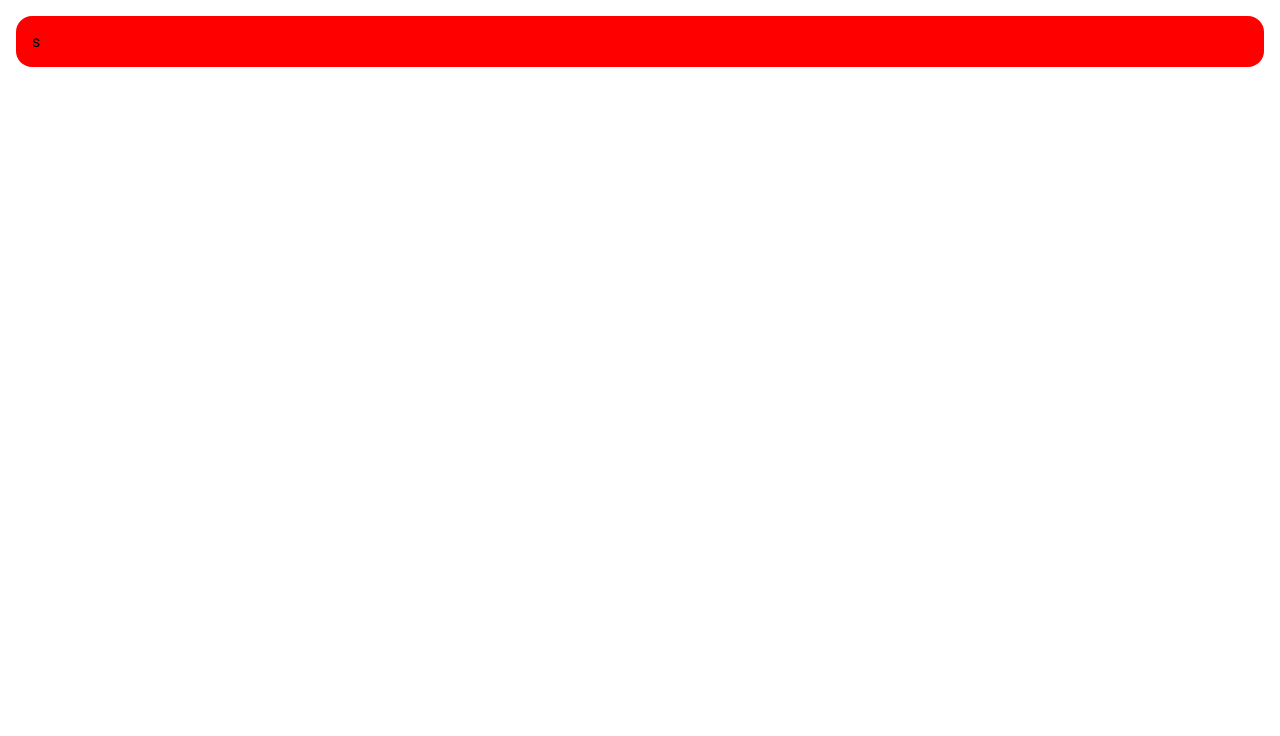
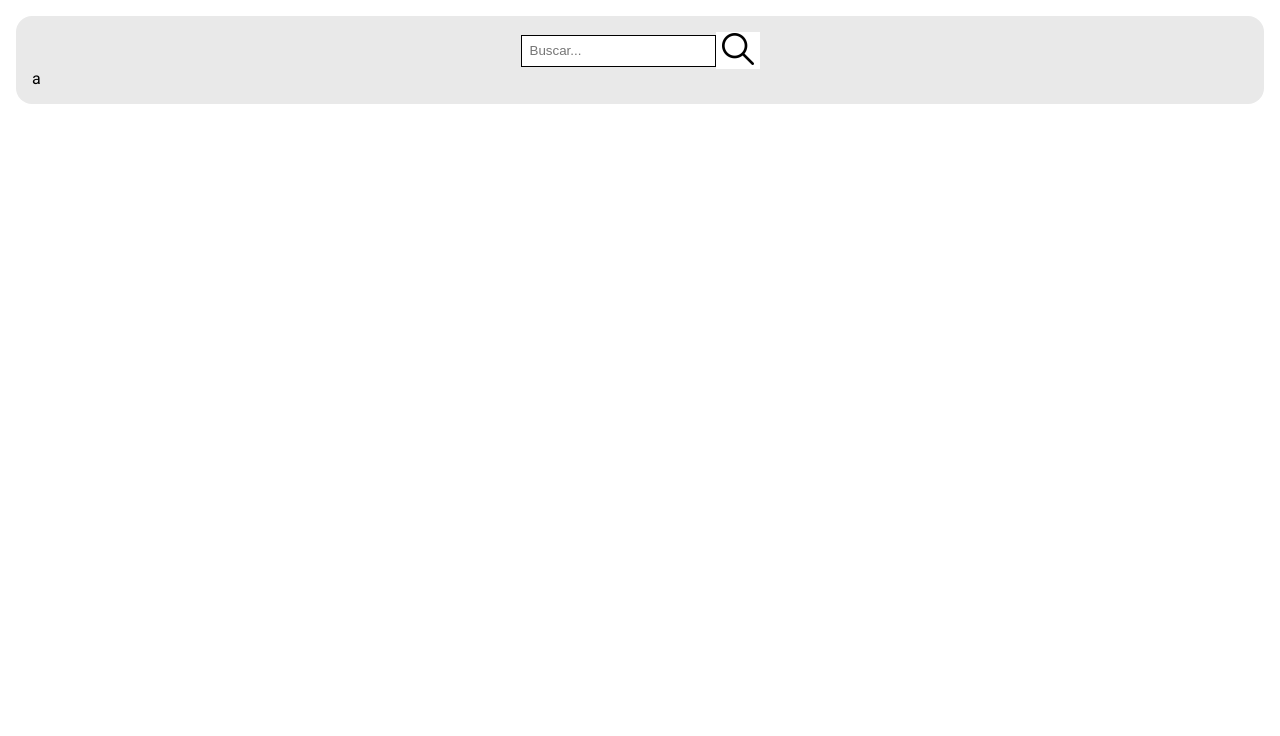
Before and after one commit to adriannc21/linktegrity, a plain HTML site: page index.html in a window 1280 px wide. Shown: the part 64-800 px from the top of the page. Drawn offline with Linux system fonts and the light colour scheme.

Commit message:
nuevo cambio

```diff
--- a/assets/css/styles.css
+++ b/assets/css/styles.css
@@ -25,6 +25,7 @@ body {
   margin: 0;
   padding: 0;
   font-family: "Roboto", sans-serif;
+  background-color: var(--white);
 }
 /* menu */
 .menu-bar {
@@ -55,41 +56,65 @@ body {
   cursor: pointer;
   border: 0.1rem solid var(--black);
 }
-.menu-bar .donate:hover{
+.menu-bar .donate:hover {
   background-color: var(--white);
   color: var(--black);
 }
 /* content */
 .main {
   padding: 1rem;
+  display: flex;
 }
 .main .content {
-  background-color: red;
+  background-color: rgb(233, 233, 233);
   border-radius: 1rem;
   padding: 1rem;
   width: 100rem;
   margin: auto;
 }
-
-@media only screen and (max-width: 100rem) { /* 1600px */
+.main .content .search{
+  display: flex;
+  align-items: center;
+  justify-content: center;
+}
+.main .content .search input{
+  background-color: var(--white);
+  border: 0.1rem solid var(--black);
+  height: 2rem;
+  padding: 0 .5rem;
+  outline: none;
+}
+.main .content .search button{
+  background-color: var(--white);
+  border: none;
+  cursor: pointer;
+}
+.main .content .search button img{
+  width: 2rem;
+}
+@media only screen and (max-width: 100rem) {
+  /* 1600px */
   .menu-bar,
   .main .content {
     width: 100%;
   }
 }
-
-@media only screen and (max-width: 75rem) { /* 1200px */
+@media only screen and (max-width: 75rem) {
+  /* 1200px */
   /* Estilos para pantallas de hasta 1200px */
 }
 
-@media only screen and (max-width: 62rem) { /* 992px */
+@media only screen and (max-width: 62rem) {
+  /* 992px */
   /* Estilos para pantallas de hasta 992px */
 }
 
-@media only screen and (max-width: 48rem) { /* 768px */
+@media only screen and (max-width: 48rem) {
+  /* 768px */
   /* Estilos para pantallas de hasta 768px */
 }
 
-@media only screen and (max-width: 36rem) { /* 576px */
+@media only screen and (max-width: 36rem) {
+  /* 576px */
   /* Estilos para pantallas de hasta 576px */
 }
--- a/index.html
+++ b/index.html
@@ -47,7 +47,13 @@
     </div>
     <div class="main">
       <div class="content">
-s
+        <div class="search">
+          <input type="text" placeholder="Buscar..." />
+          <button onclick="checkLinks()">
+            <img src="/assets/img/icons/search.png" alt="" />
+          </button>
+        </div>
+        <div id="results">a</div>
       </div>
     </div>
 
```
Also changed, not shown: assets/img/icons/search.png (added).
